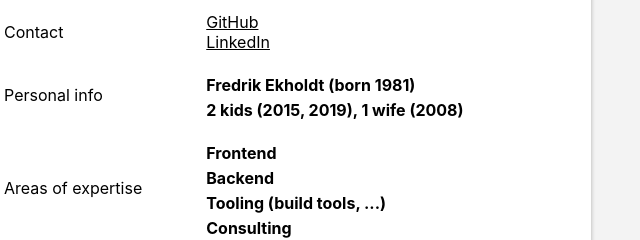
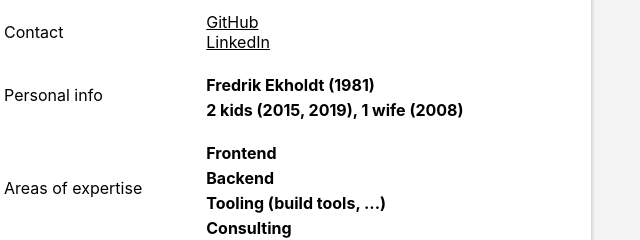
Before and after one commit to freekh/freekh.github.io, a website: page index.html in a window 1280 px wide. Shown: the part 570-810 px from the top of the page, 359-999 px from the left. Drawn offline with Linux system fonts and the light colour scheme.

Commit message:
Bio update

```diff
--- a/index.html
+++ b/index.html
@@ -56,7 +56,7 @@
             <tr>
               <td>Personal info</td>
               <td class="stats__value">
-                <div>Fredrik Ekholdt (born 1981)</div>
+                <div>Fredrik Ekholdt (1981)</div>
                 <div>2 kids (2015, 2019), 1 wife (2008)</div>
               </td>
             </tr>
```
